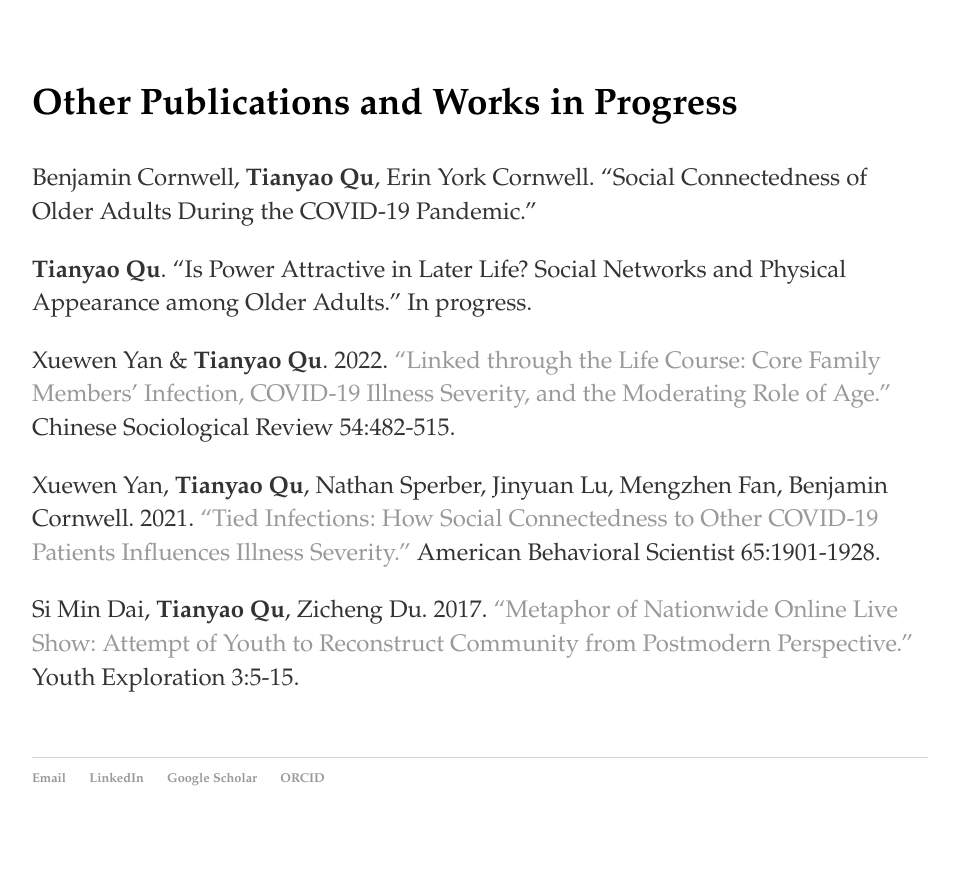
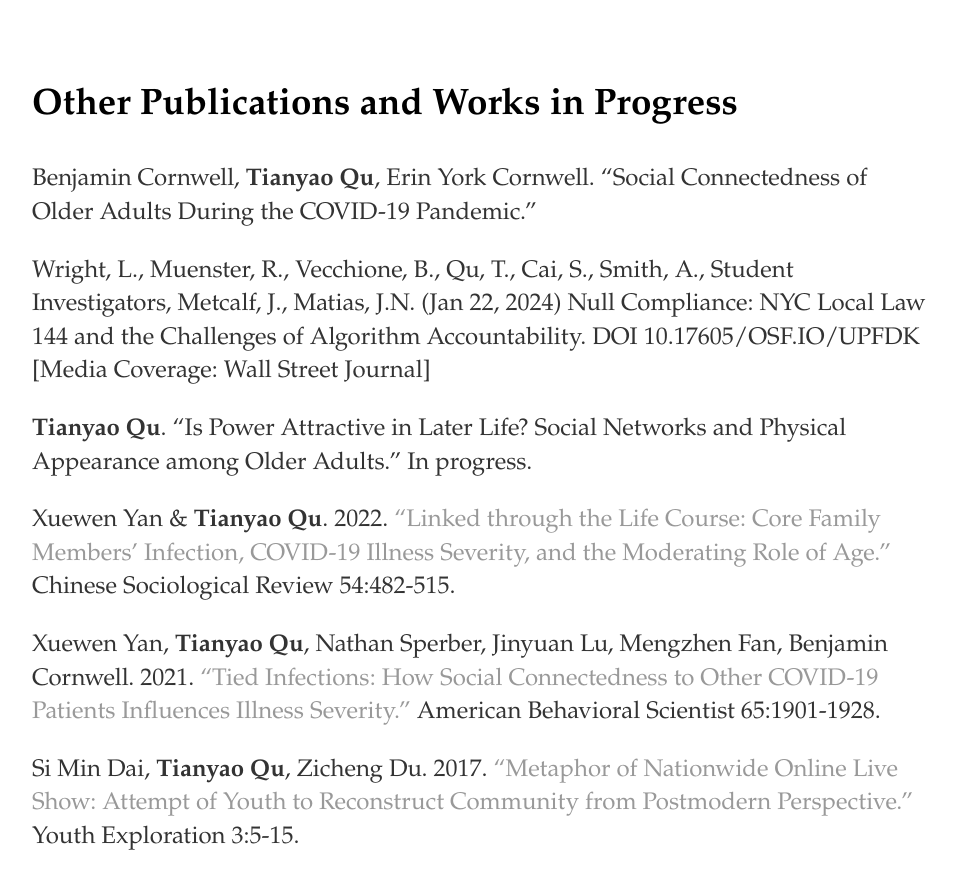
Before and after one commit to windyqu/windyqu.github.io, a Jekyll site: the page built from research/index.html, in a window 1280 px wide and 900 px high, scrolled down 3684 px. Shown: the top 889 px of the window, without its empty margins (160-1115 px from the left). Built offline with Jekyll 4.4.1, drawn with Linux system fonts in a browser that asks for light colours; before the commit the page ends 4533 px from its top, so only the background shows below that.

Commit message:
Update index.html

```diff
--- a/research/index.html
+++ b/research/index.html
@@ -73,6 +73,11 @@ In the second chapter of my dissertation, I adopt a temporal-structural perspect
 	<p>
 		Benjamin Cornwell, <b>Tianyao Qu</b>, Erin York Cornwell. “Social Connectedness of Older Adults During the COVID-19 Pandemic.”
 	</p>
+        <p>
+                Wright, L., Muenster, R., Vecchione, B., Qu, T., Cai, S., Smith, A., Student Investigators, Metcalf, J., Matias, J.N. (Jan 22, 2024) Null Compliance: NYC Local Law 144 and the Challenges of Algorithm Accountability. DOI 10.17605/OSF.IO/UPFDK
+	            [Media Coverage: Wall Street Journal]
+        </p>
+
 	<p>
 		<b>Tianyao Qu</b>. “Is Power Attractive in Later Life? Social Networks and Physical Appearance among Older Adults.” In progress.
 	</p>
```
